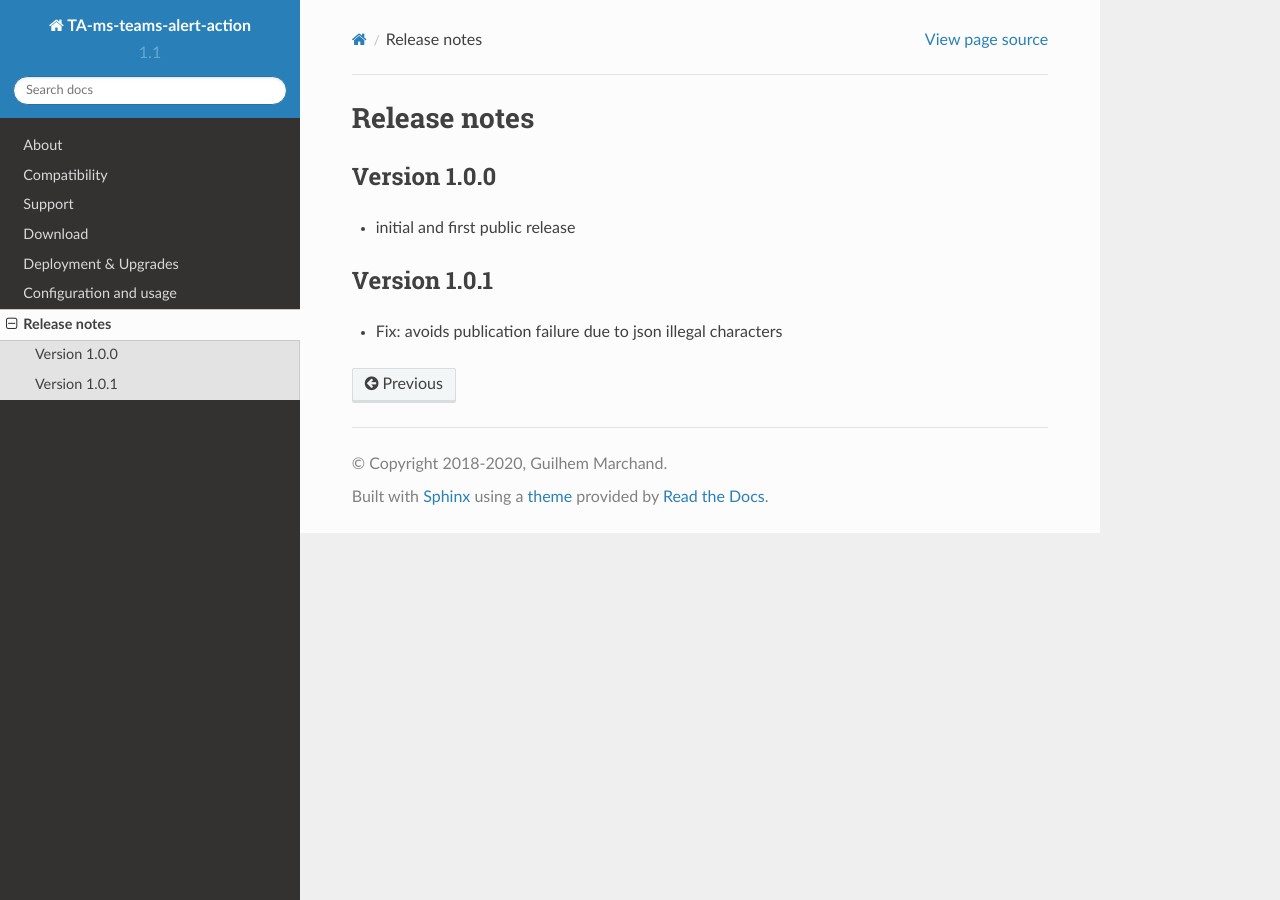
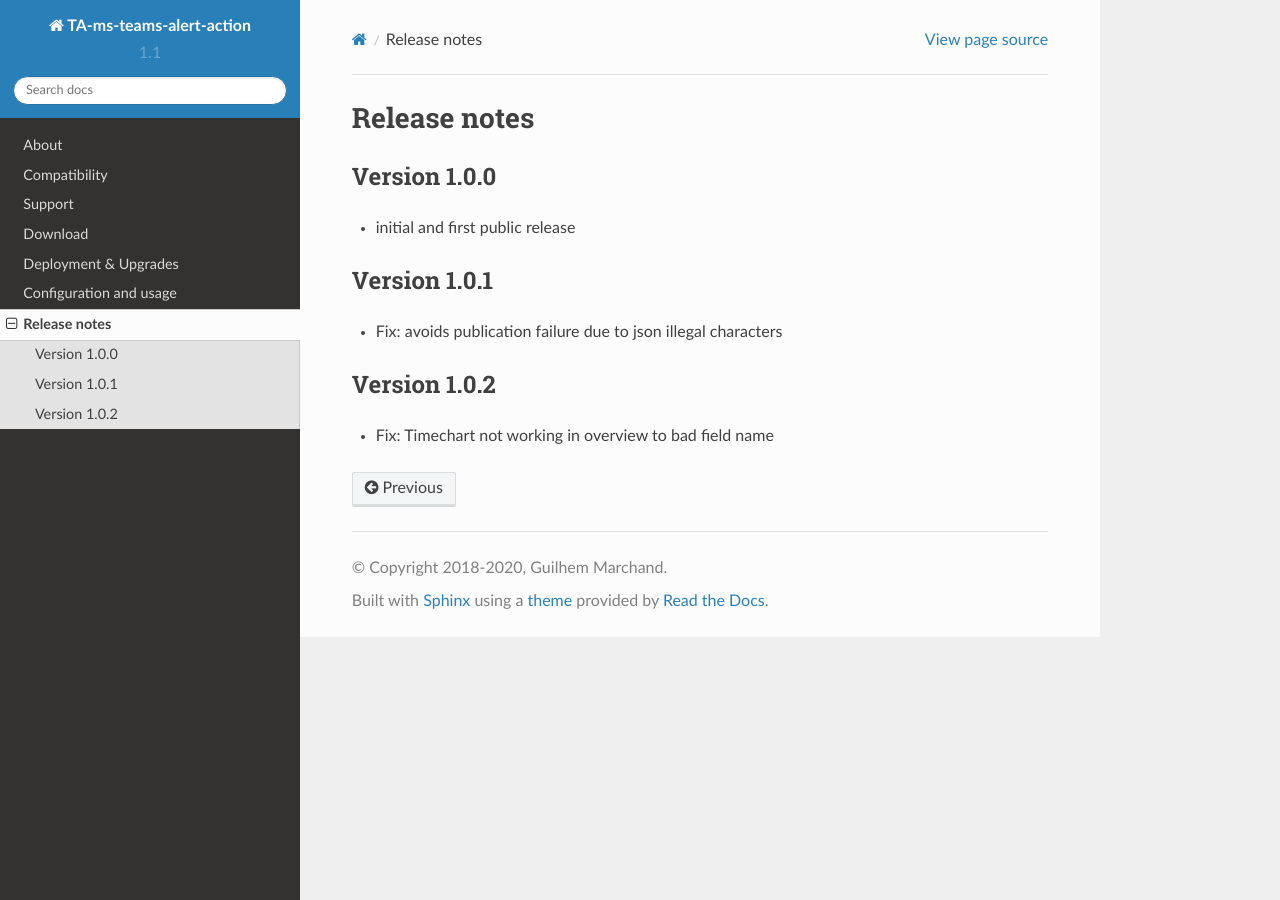
Before and after one commit to guilhemmarchand/TA-ms-teams-alert-action, a Sphinx documentation site: the page built from docs/releasenotes.rst, in a window 1280 px wide. Built offline with Sphinx 7.4.7 and the Read the Docs theme 2.0.0, drawn with Linux system fonts in a browser that asks for light colours.

Commit message:
Version 1.0.2
- Fix: Timechart not working in overview to bad field name

```diff
--- a/docs/releasenotes.rst
+++ b/docs/releasenotes.rst
@@ -10,3 +10,8 @@ Version 1.0.1
 =============
 
 - Fix: avoids publication failure due to json illegal characters
+
+Version 1.0.2
+=============
+
+- Fix: Timechart not working in overview to bad field name
```
Also changed, not shown: 4 other files.
